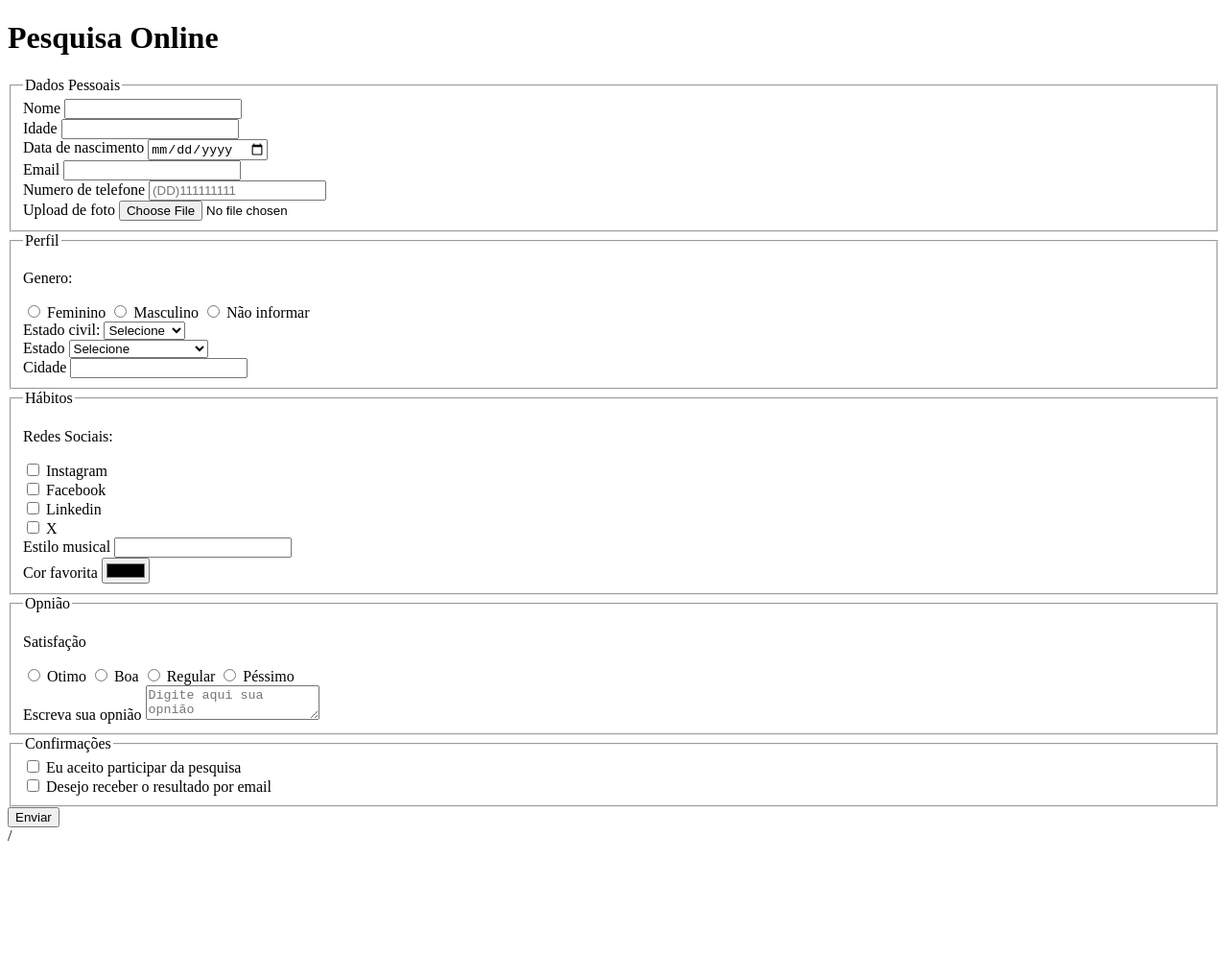
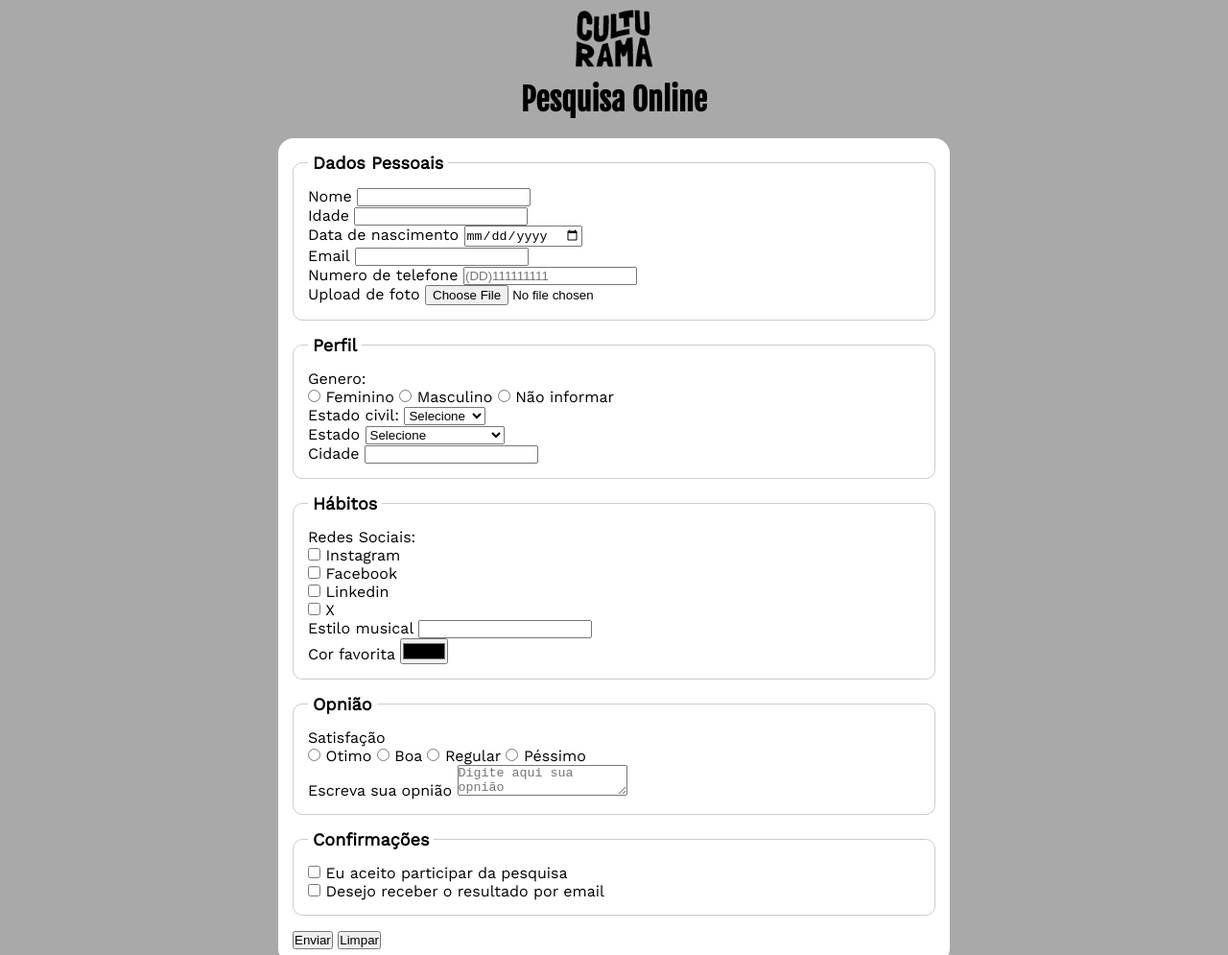
Before and after one commit to srjeniferschuster-byte/Pesquisa-Culturama, a plain HTML site: page index.html in a window 1280 px wide. Shown: the top 995 px of the page at 96% size. Before the commit the page ends 888 px from the top, so only its background shows below. Drawn offline with nearby package versions, Linux system fonts and the light colour scheme.

Commit message:
Estilos de CSS adiconados

```diff
--- a/css/style.css
+++ b/css/style.css
@@ -0,0 +1,50 @@
+* {
+    margin: 0;
+    padding: 0;
+    box-sizing: border-box;
+}
+
+body{
+     background-color: darkgray;
+     font-family: "Work Sans", sans-serif;
+
+}
+img{
+    width: 100px;
+}
+
+h1 {
+    font-family: "Fjalla One", sans-serif;
+
+}
+
+main {
+    width: 100%;
+    max-width: 700px;
+    margin: 0 auto;
+}
+
+header {
+    text-align: center;
+    margin-bottom: 20px;
+}
+
+form{
+    background-color: #ffffff;
+    padding: 15px;
+    border-radius: 16px;
+
+}
+
+fieldset{
+    padding: 15px;
+    border: 1px solid #cccccc;
+    border-radius: 10px;
+    margin-bottom: 15px;
+}
+
+legend{
+    font-weight: bold;
+    font-size: 18px;
+    padding: 0 5px;
+}
--- a/index.html
+++ b/index.html
@@ -3,13 +3,22 @@
 <head>
     <meta charset="UTF-8">
     <meta name="viewport" content="width=device-width, initial-scale=1.0">
+    <link rel="shortcut icon" href="culturama-favico.png" type="image/x-icon">
+    <link rel="stylesheet" href="css/style.css">
+
+
+    <link rel="preconnect" href="https://fonts.googleapis.com">
+    <link rel="preconnect" href="https://fonts.gstatic.com" crossorigin>
+    <link href="https://fonts.googleapis.com/css2?family=Fjalla+One&family=Work+Sans&display=swap" rel="stylesheet">
     <title>Pesquisa Culturama</title>
 </head>
 <body>
-    <head>
+    <main>
+         <header>
+        <img src="img/logo-culturama.png" alt="Logo Culturama">
         <h1>Pesquisa Online</h1>
 
-    </head>
+         </header>
     <section>
         <form action="" method="get">
             <fieldset>
@@ -174,9 +183,14 @@
 
 
             <button type="submit">Enviar</button>
+            <button type="reset">Limpar</button>
+
 
 
     </section>
 
+    </main>
+
+
 </body>
-</html>/
+</html>
```
Also changed, not shown: ._culturama-favico.png (added), img/logo-culturama.png (added).
